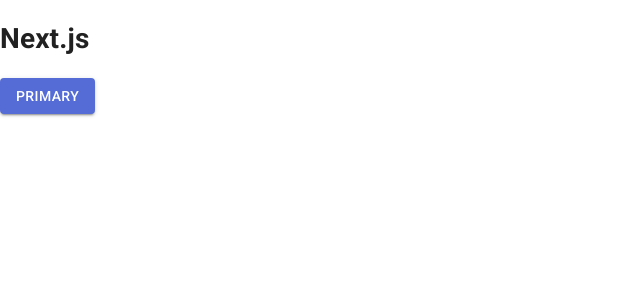
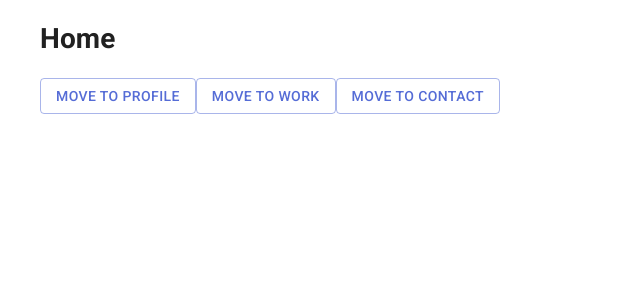
Before and after one commit to KenFelipe/main-portfolio, a Next.js app: page / in a window 1280 px wide. Shown: the top 300 px of the page, without its empty margins (0-640 px from the left). Built offline with nearby package versions, Linux system fonts and the light colour scheme.

Commit message:
Add Home template

```diff
--- /dev/null
+++ b/src/components/templates/Home/Home.tsx
@@ -0,0 +1,77 @@
+import Button from '@material-ui/core/Button'
+import {
+  makeStyles,
+  createStyles,
+  Theme,
+} from '@material-ui/core/styles'
+
+// export type HomeProps = {
+// }
+
+const useStyles = makeStyles((theme: Theme) =>
+  createStyles({
+    root: {
+      width: '300vw',
+      height: '200vh',
+      display: 'grid',
+      gridTemplateRows: 'repeat(4, 1fr)',
+      gridTemplateColumns: '1fr calc(100vw - 40px * 2) 1fr',
+      gridTemplateAreas: `
+        ". . works"
+        "profile home works"
+        "profile home contact"
+        ". . contact"
+      `,
+      position: 'fixed',
+      transform: 'translate(-100vw, -50vh)',
+      transition: 'transform 1s ease',
+      willChange: 'transform',
+    },
+    home: {
+      gridArea: 'home',
+    },
+    profile: {
+      gridArea: 'profile',
+    },
+    works: {
+      gridArea: 'works',
+    },
+    contact: {
+      gridArea: 'contact',
+    },
+  }),
+)
+
+export const Home = () => {
+  const classes = useStyles()
+
+  const debugButton = (x: number, y: number, label: string) => (
+    <Button
+      variant="outlined"
+      color="primary"
+      /** move to given grid area */
+      onClick={() =>
+        document
+          .getElementsByClassName(classes.root)[0]
+          .setAttribute(
+            'style',
+            `transform: translate(-${x}vw, -${y}vh);`,
+          )
+      }
+    >
+      Move to {label}
+    </Button>
+  )
+
+  return (
+    <main className={classes.root}>
+      <div className={classes.home}>
+        <h1>Home</h1>
+        {debugButton(0, 50, 'Profile')}
+        {debugButton(200, 0, 'Work')}
+        {debugButton(200, 100, 'Contact')}
+      </div>
+      <br />
+    </main>
+  )
+}
--- a/src/pages/index.tsx
+++ b/src/pages/index.tsx
@@ -1,21 +1,23 @@
 import Head from 'next/head'
-import Button from '@material-ui/core/Button'
+import { Home } from '@/templates/Home/Home'
+// import Button from '@material-ui/core/Button'
 
 const HomePage = () => {
   return (
-    <div>
+    <>
       <Head>
         <title>Main Portfolio</title>
         <link rel="icon" href="/favicon.ico" />
       </Head>
 
-      <main>
+      <Home />
+      {/* <main>
         <h1>Next.js</h1>
         <Button variant="contained" color="primary">
           Primary
         </Button>
-      </main>
-    </div>
+      </main> */}
+    </>
   )
 }
 
```
